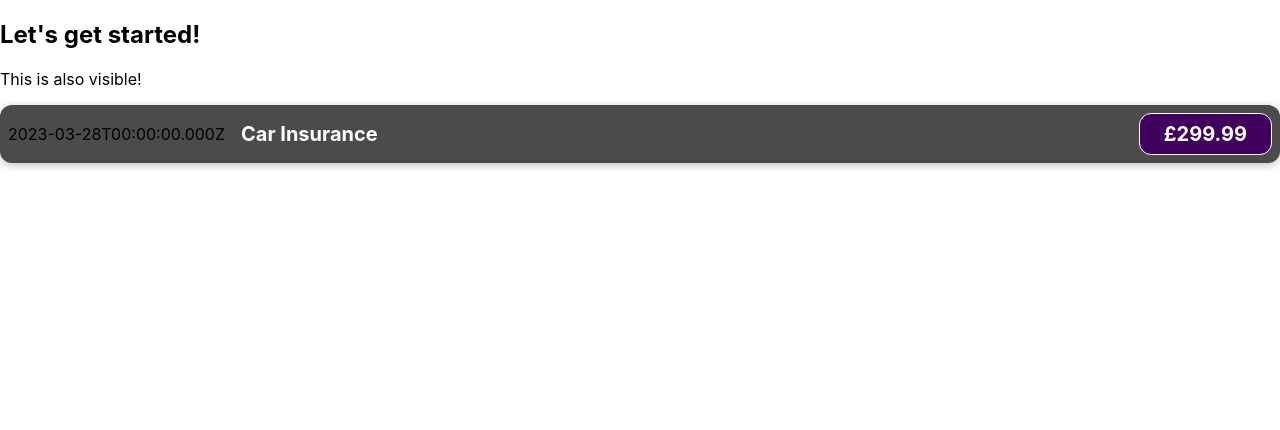
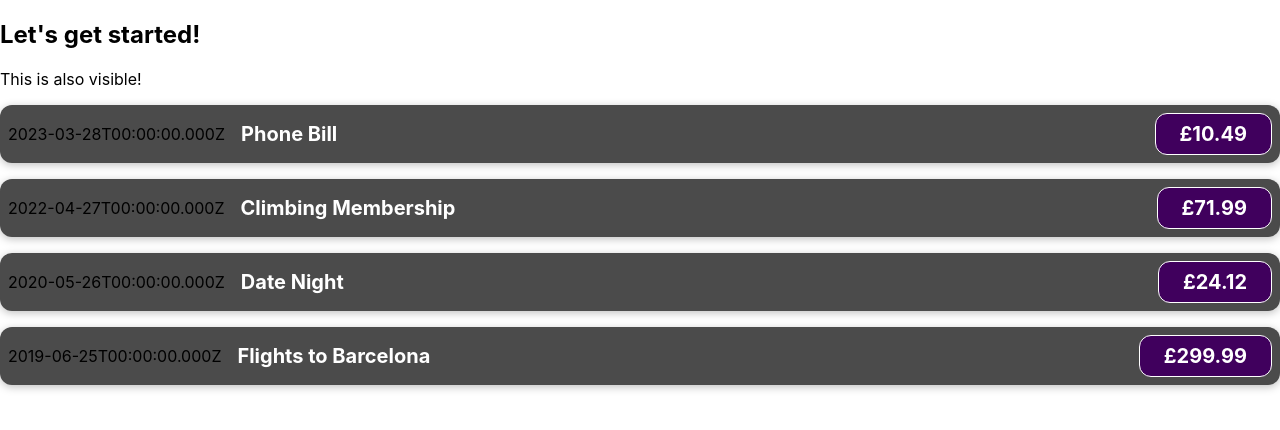
Before and after one commit to ianmcnicholas/my-first-react-app, a React (Create React App) app: page / in a window 1280 px wide. Shown: the top 430 px of the page. Built offline with nearby package versions, Linux system fonts and the light colour scheme.

Commit message:
extract data from component, and inject as props

```diff
--- a/src/App.js
+++ b/src/App.js
@@ -2,11 +2,57 @@
 import ExpenseItem from "./components/ExpenseItem";
 
 function App() {
+  const expenses = [
+    {
+      id: "e1",
+      title: "Phone Bill",
+      amount: 10.49,
+      date: new Date(2023, 2, 28),
+    },
+    {
+      id: "e2",
+      title: "Climbing Membership",
+      amount: 71.99,
+      date: new Date(2022, 3, 27),
+    },
+    {
+      id: "e3",
+      title: "Date Night",
+      amount: 24.12,
+      date: new Date(2020, 4, 26),
+    },
+    {
+      id: "e4",
+      title: "Flights to Barcelona",
+      amount: 299.99,
+      date: new Date(2019, 5, 25),
+    },
+  ];
+
   return (
     <div>
       <h2>Let's get started!</h2>
       <p>This is also visible!</p>
-      <ExpenseItem></ExpenseItem>
+      <ExpenseItem
+        title={expenses[0].title}
+        amount={expenses[0].amount}
+        date={expenses[0].date}
+      ></ExpenseItem>
+      <ExpenseItem
+        title={expenses[1].title}
+        amount={expenses[1].amount}
+        date={expenses[1].date}
+      ></ExpenseItem>
+      <ExpenseItem
+        title={expenses[2].title}
+        amount={expenses[2].amount}
+        date={expenses[2].date}
+      ></ExpenseItem>
+      <ExpenseItem
+        title={expenses[3].title}
+        amount={expenses[3].amount}
+        date={expenses[3].date}
+      ></ExpenseItem>
     </div>
   );
 }
--- a/src/components/ExpenseItem.js
+++ b/src/components/ExpenseItem.js
@@ -1,16 +1,12 @@
 import "./ExpenseItem.css";
 
-function ExpenseItem() {
-  const expenseDate = new Date(2023, 2, 28);
-  const expenseTitle = "Car Insurance";
-  const expenseAmount = 299.99;
-
+function ExpenseItem(props) {
   return (
     <div className="expense-item">
-      <div>{expenseDate.toISOString()}</div>
+      <div>{props.date.toISOString()}</div>
       <div className="expense-item__description">
-        <h2>{expenseTitle}</h2>
-        <div className="expense-item__price">£{expenseAmount}</div>
+        <h2>{props.title}</h2>
+        <div className="expense-item__price">£{props.amount}</div>
       </div>
     </div>
   );
```
